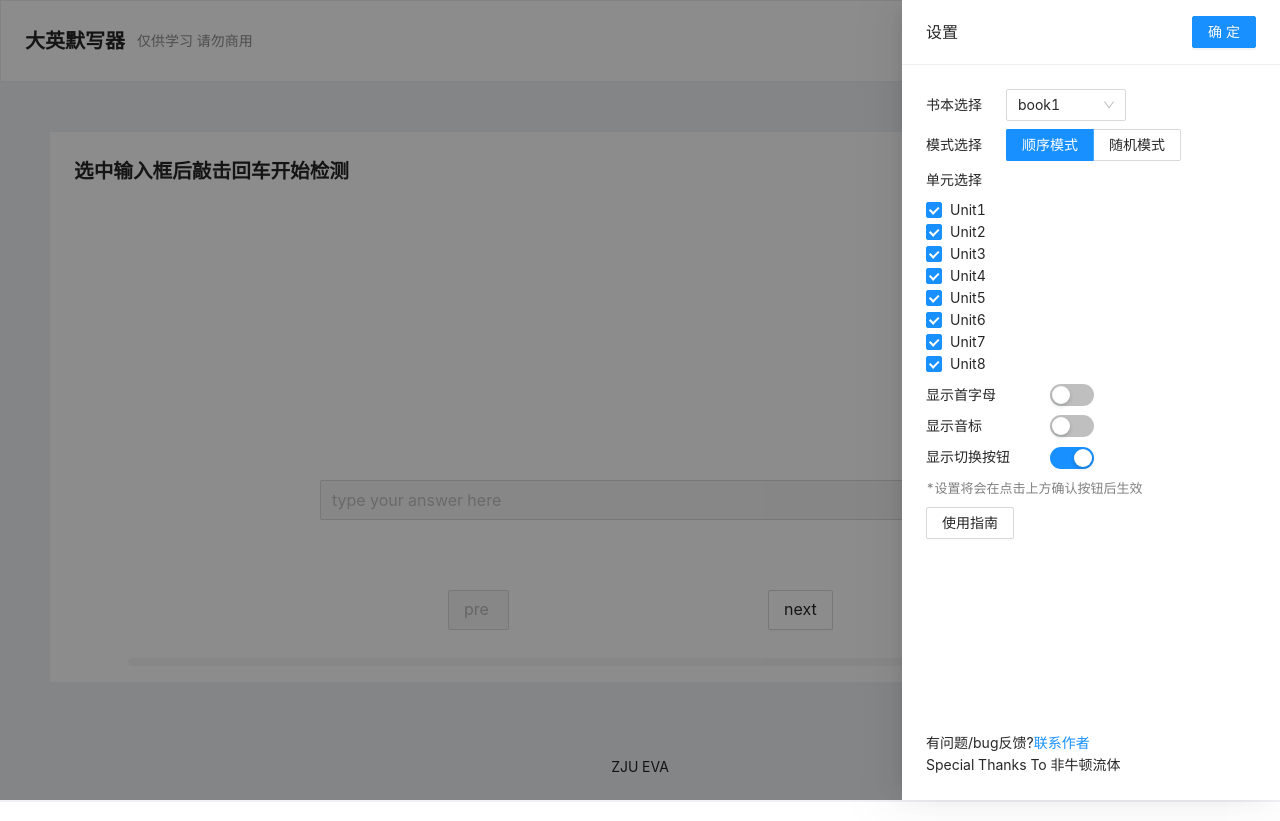
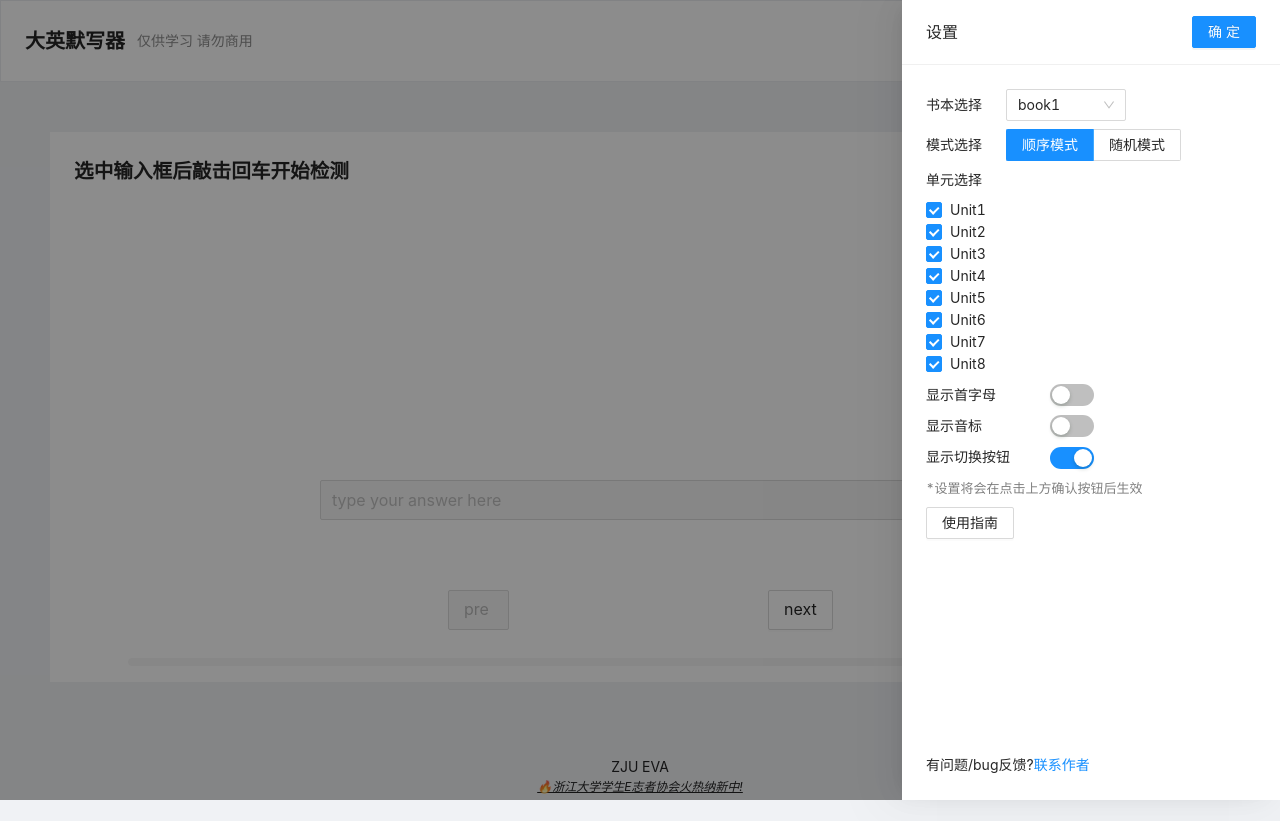
Before and after one commit to ADSR1042/ZJU_VocabBoost, a React (Create React App) app: page / in a window 1280 px wide. Built offline with nearby package versions, Linux system fonts and the light colour scheme.

Commit message:
update:整理代码

```diff
--- a/src/App.js
+++ b/src/App.js
@@ -4,9 +4,6 @@ import { Layout, Button, Input, Alert, Modal, message, PageHeader } from "antd";
 // import { PageHeader } from "@ant-design/pro-layout";
 import { UnorderedListOutlined } from "@ant-design/icons";
 import { Interface } from "./Interface";
-// import book1 from "./data/book1";
-// import book2 from "./data/book2";
-// import book3 from "./data/book3";
 import { Setting } from "./Setting";
 import { Progressline } from "./Progressline";
 import { getUnitLength, getWord, loadData } from "./utils/data";
@@ -54,9 +51,6 @@ const App = () => {
   const [inputValue, setInputValue] = useState("");
   const [history, setHistory] = useState([]);
   const [isDataReady, setIsDataReady] = useState(false);
-  // book[0] = book1;
-  // book[1] = book2;
-  // book[2] = book3;
   const initalization = () => {
     // console.log("initalization now!");
     // console.log(settings);
@@ -66,45 +60,47 @@ const App = () => {
     setAlertVisible(false);
     let temp = [];
     switch (settings.mode) {
+      //顺序模式
       case "0":
+        //根据设置中的单元选择初始化索引list
         for (let i = 0; i < 8; i++) {
           if (settings.units[i]) {
             for (
               let j = 0;
               j < getUnitLength(settings.book * 1, i);
-              // book[settings.book * 1][i][0].children.length;
-              j++
-            ) {
-              // console.log(book[settings.book * 1][i][0]);
-              temp.push({ unit: i, lesson: j });
-            }
-          }
-        }
-        // temp.push({ unit: 0, lesson: 0 });
-        setList(temp);
-        return temp;
-      case "1":
-        for (let i = 0; i < 8; i++) {
-          if (settings.units[i]) {
-            for (
-              let j = 0;
-              j < getUnitLength(settings.book * 1, i);
-              // book[settings.book * 1][i][0].children.length;
               j++
             ) {
               temp.push({ unit: i, lesson: j });
             }
           }
         }
-
+        setList(temp);
+        //返回初始化索引list
+        return temp;
+      //随机模式
+      case "1":
+        //根据设置中的单元选择初始化索引list
+        for (let i = 0; i < 8; i++) {
+          if (settings.units[i]) {
+            for (
+              let j = 0;
+              j < getUnitLength(settings.book * 1, i);
+              j++
+            ) {
+              temp.push({ unit: i, lesson: j });
+            }
+          }
+        }
+        //打乱list
         for (let i = temp.length - 1; i > 0; i--) {
           const j = Math.floor(Math.random() * (i + 1));
           [temp[i], temp[j]] = [temp[j], temp[i]];
         }
-        // console.log(temp);
+        //返回初始化索引list
         setList(temp);
         return temp;
       default:
+        console.error("模式错误:未知的模式");
         break;
     }
   };
@@ -115,18 +111,13 @@ const App = () => {
     if (initlist !== undefined && settings.showFirstLetter) {
       //为了防止setState异步导致list未更新
       setInputValue(
-        // book[settings.book * 1][initlist[temp].unit][0].children[
-        //   initlist[temp].lesson
-        // ].word[0]
-        getWord(settings.book*1,list[temp].unit,list[temp].lesson).word[0]
+        getWord(settings.book * 1, list[temp].unit, list[temp].lesson).word[0]
       );
       return;
     }
     if (settings.showFirstLetter)
       setInputValue(
-        // book[settings.book * 1][list[temp].unit][0].children[list[temp].lesson]
-        //   .word[0]
-        getWord(settings.book*1,list[temp].unit,list[temp].lesson).word[0]
+        getWord(settings.book * 1, list[temp].unit, list[temp].lesson).word[0]
       );
     else setInputValue("");
   };
@@ -156,10 +147,11 @@ const App = () => {
       next();
       showFirstLetterfunc();
     } else {
-      let key = getWord(settings.book * 1,list[current].unit,list[current].lesson).word;
-        // book[settings.book * 1][list[current].unit][0].children[
-        //   list[current].lesson
-        // ].word;
+      let key = getWord(
+        settings.book * 1,
+        list[current].unit,
+        list[current].lesson
+      ).word;
       if (answerCheck(answer, key)) {
         setAlertState("success");
         setAlertMessage("Correct!");
@@ -176,10 +168,7 @@ const App = () => {
         );
         setAlertVisible(true);
         updateHistory(
-          getWord(settings.book * 1,list[current].unit,list[current].lesson)
-          // book[settings.book * 1][list[current].unit][0].children[
-          //   list[current].lesson
-          // ]
+          getWord(settings.book * 1, list[current].unit, list[current].lesson)
         );
       }
       setCheck(true);
@@ -266,9 +255,19 @@ const App = () => {
                   icon={<UnorderedListOutlined size={"large"} />}
                   size={"large"}
                 ></Button>
-                <Button onClick={() => console.log(getWord(settings.book * 1,list[current].unit,list[current].lesson))}>
+                {/* <Button
+                  onClick={() =>
+                    console.log(
+                      getWord(
+                        settings.book * 1,
+                        list[current].unit,
+                        list[current].lesson
+                      )
+                    )
+                  }
+                >
                   测试
-                </Button>
+                </Button> */}
               </div>,
             ]}
           />
@@ -293,10 +292,11 @@ const App = () => {
                 inital={inital}
                 showPronounce={settings.showPronounce}
                 data={
-                  // book[settings.book * 1][list[current].unit][0].children[
-                  //   list[current].lesson
-                  // ]
-                  getWord(settings.book * 1,list[current].unit,list[current].lesson)
+                  getWord(
+                    settings.book * 1,
+                    list[current].unit,
+                    list[current].lesson
+                  )
                 }
               />
               <div style={{ display: "flex", justifyContent: "center" }}>
@@ -382,13 +382,23 @@ const App = () => {
               </div>
             </div>
           </Content>
-          {/* <History /> */}
           <Footer
             style={{
               textAlign: "center",
             }}
           >
             ZJU EVA
+            <div
+              style={{
+                fontStyle: "italic",
+                textDecoration: "underline",
+                fontSize: "12px",
+                cursor: "pointer",
+              }}
+              onClick={() => window.open("https://a.zjueva.net")}
+            >
+              🔥浙江大学学生E志者协会火热纳新中!
+            </div>
           </Footer>
         </Layout>
       </div>
--- a/src/Contactme.js
+++ b/src/Contactme.js
@@ -1,13 +1,15 @@
 export const Contactme = () => {
   return (
-    <div style={{
+    <div
+      style={{
         position: "absolute",
         bottom: "3%",
-
-    }}>
+      }}
+    >
       <span>有问题/bug反馈?</span>
-      <a href="mailto:ADSR1042@gmail.com" type="email">联系作者</a>
-      <div>Special Thanks To 非牛顿流体 </div>
+      <a href="mailto:ADSR1042@gmail.com" type="email">
+        联系作者
+      </a>
     </div>
   );
 };
```
